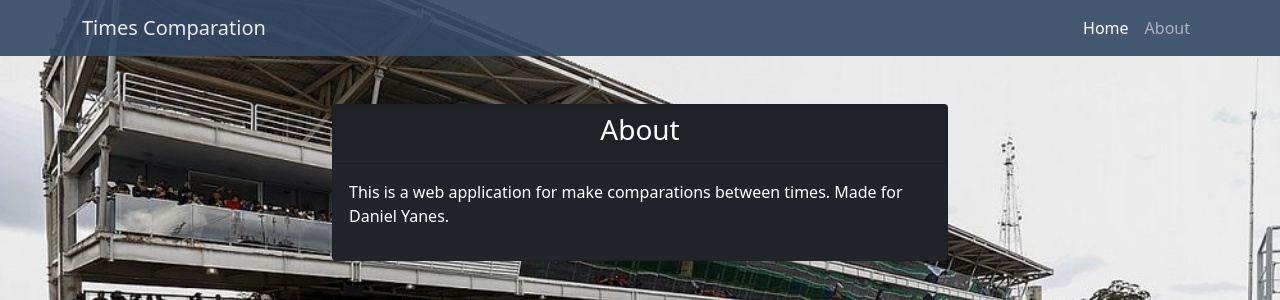
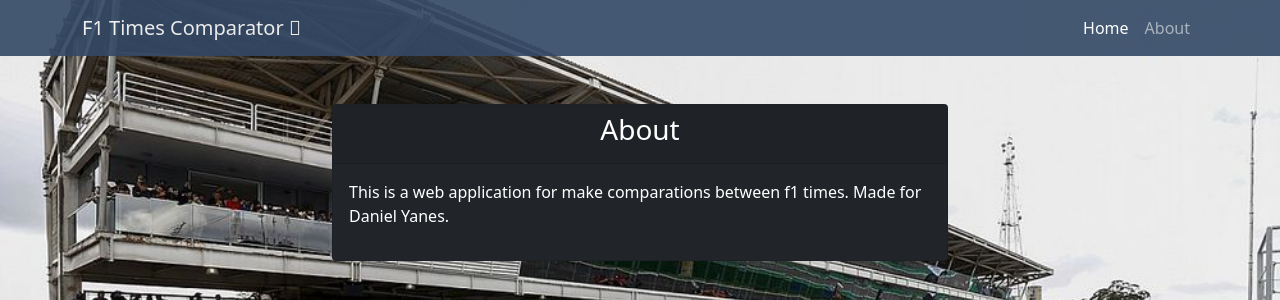
Before and after one commit to EduardYan/times-comparator-app, a Flask app: page /about in a window 1280 px wide. Shown: the top 300 px of the page. Run offline with Flask 2, Linux system fonts and the light colour scheme; some libraries are stand-ins or nearby versions.

Commit message:
working with the route of comparation

```diff
--- a/templates/about.html
+++ b/templates/about.html
@@ -13,7 +13,7 @@
     <h3 class="text-white text-center">About</h3>
   </div>
   <div class="card-body">
-    <p class="text-white">This is a web application for make comparations between times. Made for Daniel Yanes.</p>
+    <p class="text-white">This is a web application for make comparations between f1 times. Made for Daniel Yanes.</p>
   </div>
 </article>
 {% endblock %}
--- a/templates/layout.html
+++ b/templates/layout.html
@@ -6,11 +6,17 @@
   <meta http-equiv="X-UA-Compatible" content="IE=edge">
   <meta name="viewport" content="width=device-width, initial-scale=1.0">
   <meta name="keywords" content="times f1 comparator time">
-  <title>Times Comparator | Dan</title>
+  <title>Times Comparator</title>
+  <!-- FAVICON -->
+  <link rel="shortcut icon" href="{{ url_for('static', filename = 'img/icons/favicon.ico') }}" type="image/x-icon">
+  <!-- FONT AWESOME -->
+  <link rel="stylesheet" href="https://cdnjs.cloudflare.com/ajax/libs/font-awesome/6.0.0/css/all.min.css" integrity="sha512-9usAa10IRO0HhonpyAIVpjrylPvoDwiPUiKdWk5t3PyolY1cOd4DSE0Ga+ri4AuTroPR5aQvXU9xC6qOPnzFeg==" crossorigin="anonymous" referrerpolicy="no-referrer"
+  />
   <!-- BOOTSTRAP STYLES -->
   <link rel="stylesheet" href="{{ url_for('static', filename = 'css/bootstrap.min.css') }}">
   <!-- CUSTOM STYLES -->
   <link rel="stylesheet" href="{{ url_for('static', filename = 'css/custom.css') }}">
+
 </head>
 
 <body>
--- a/templates/partials/_nav.html
+++ b/templates/partials/_nav.html
@@ -5,7 +5,10 @@
 <nav class="navbar navbar-expand-lg navbar-dark">
   <div class="container">
 
-    <a class="navbar-brand" href="{{ url_for('times.index') }}">Times Comparation</a>
+    <a class="navbar-brand" href="{{ url_for('times.index') }}">
+      F1 Times Comparator
+      <i class="fa-light fa-clock"></i>
+    </a>
     <button class="navbar-toggler" type="button" data-bs-toggle="collapse" data-bs-target="#navBar" aria-controls="navBar" aria-expanded="false" aria-label="Toggle navigation">
       <span class="navbar-toggler-icon"></span>
     </button>
```
Also changed, not shown: static/img/icons/favicon.ico (added).
